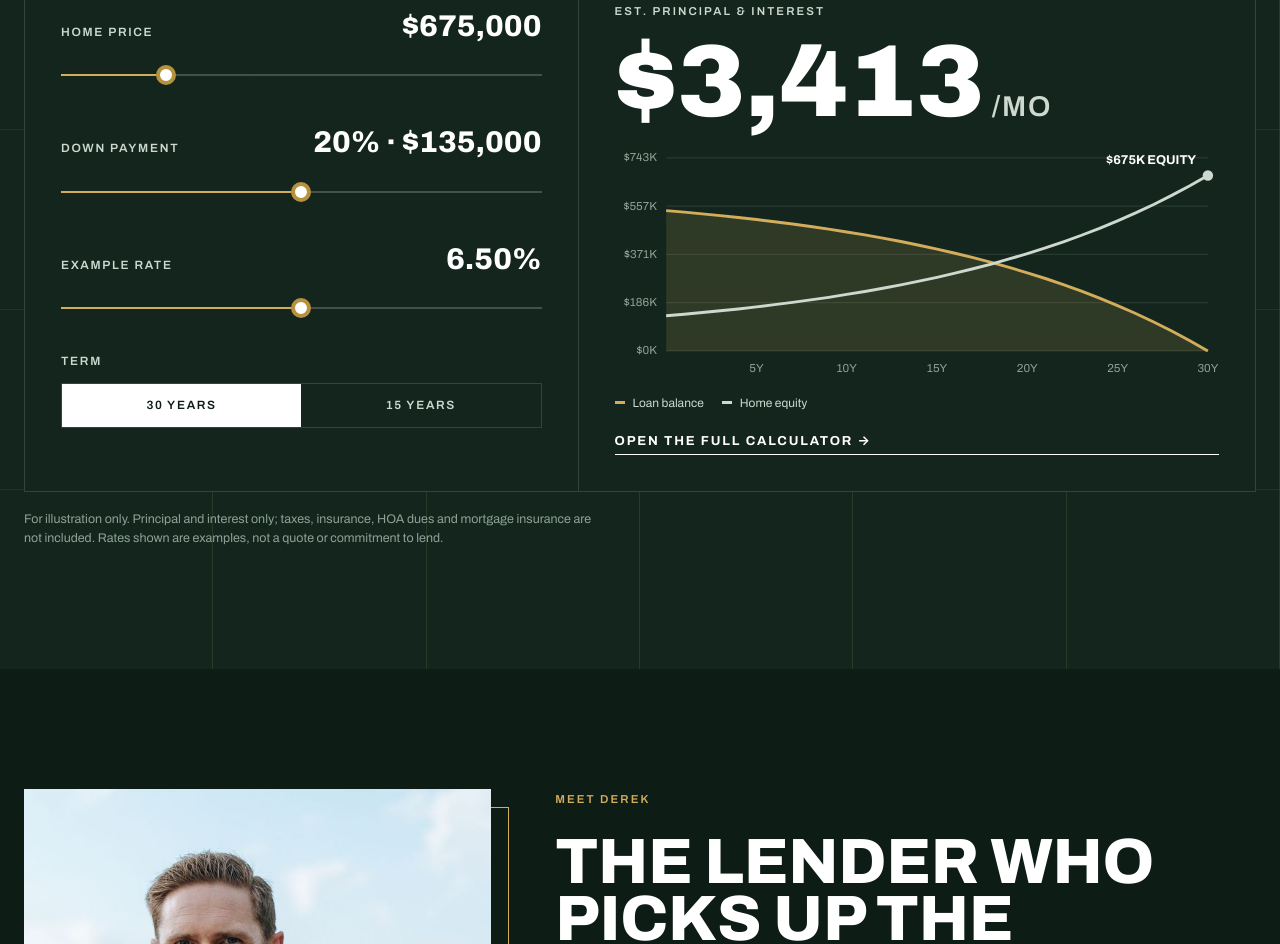
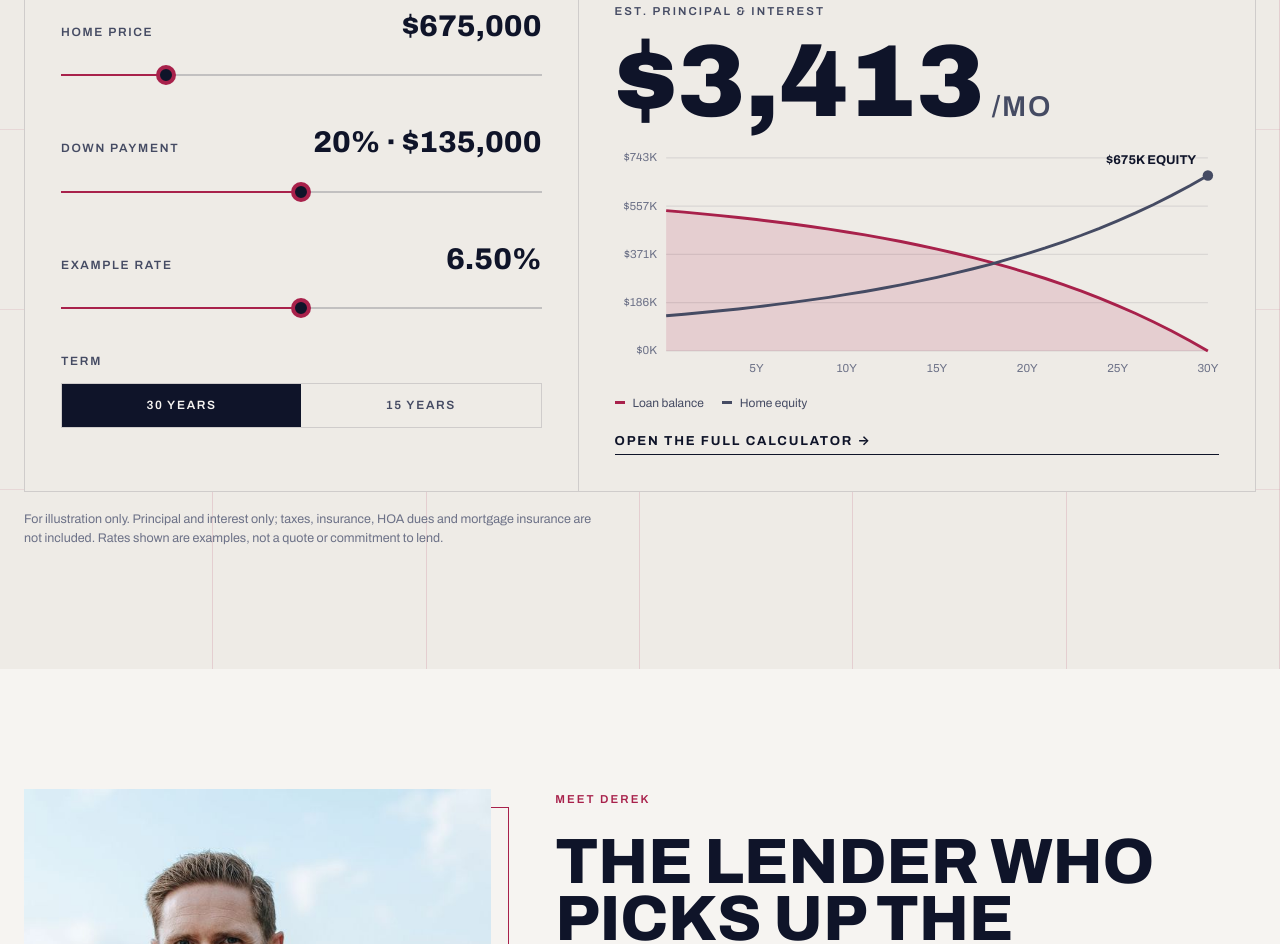
Before and after one commit to colin357/Derek-Goulette-Site, a plain HTML site: page site/index.html in a window 1280 px wide. Shown: the part 3269-4213 px from the top of the page. Drawn offline with Linux system fonts and the light colour scheme.

Commit message:
Switch the site to Raspberry Light
Light warm-white background, navy text and contrast bands, and Derek's
raspberry as the accent. Also fix outline buttons and the Instagram card
so their text stays readable on light backgrounds, and update the
favicon, theme color and share image.

Co-Authored-By: Claude Opus 5.5 <noreply@anthropic.com>
Claude-Session: https://claude.ai/code/session_01F7BfFUwsokkZRw6jEc6ucx

```diff
--- a/concepts/palettes/palettes.css
+++ b/concepts/palettes/palettes.css
@@ -1,17 +1,17 @@
-/* Palette options (site.css currently uses Marsh & Brass). Each block overrides the tokens in site.css. */
-:root[data-palette="raspberry"]{--bg:#0f1429;--bg-2:#161c38;--bg-3:#1f2647;--bg-rgb:15 20 41;--mist:#c9d3e0;--mist-2:#8f9ab0;
+/* Palette options. site.css currently uses Raspberry Light. Each block overrides the tokens in site.css. */
+:root[data-palette="raspberry"]{color-scheme:dark;--bg:#0f1429;--bg-2:#161c38;--bg-3:#1f2647;--bg-rgb:15 20 41;--mist:#c9d3e0;--mist-2:#8f9ab0;
   --accent:#a8214b;--accent-2:#c43a62;--accent-deep:#8e1b3f;--accent-rgb:168 33 75;--accent-2-rgb:196 58 98;--on-accent:#fff;--accent-paper:#a8214b;
   --paper:#f4f3f1;--paper-2:#eae8e4;--fg:#fff;--fg-rgb:255 255 255;--ink-rgb:15 20 41;--ink:#0f1429;--ink-mute:#4a5068;--ink-soft:#6a7088}
-:root[data-palette="marsh"]{--bg:#0e1c16;--bg-2:#13251d;--bg-3:#1b3127;--bg-rgb:14 28 22;--mist:#cdd8cf;--mist-2:#8ea295;
+:root[data-palette="marsh"]{color-scheme:dark;--bg:#0e1c16;--bg-2:#13251d;--bg-3:#1b3127;--bg-rgb:14 28 22;--mist:#cdd8cf;--mist-2:#8ea295;
   --accent:#b8913f;--accent-2:#d3ad5c;--accent-deep:#94742f;--accent-rgb:184 145 63;--accent-2-rgb:211 173 92;--on-accent:#0e1c16;--accent-paper:#8a6a25;
   --paper:#f1f1ec;--paper-2:#e5e5dd;--fg:#fff;--fg-rgb:255 255 255;--ink-rgb:14 28 22;--ink:#0e1c16;--ink-mute:#47574d;--ink-soft:#66766c}
-:root[data-palette="harbor"]{--bg:#0a1d29;--bg-2:#0f2635;--bg-3:#163243;--bg-rgb:10 29 41;--mist:#cfe0e8;--mist-2:#88a4b3;
+:root[data-palette="harbor"]{color-scheme:dark;--bg:#0a1d29;--bg-2:#0f2635;--bg-3:#163243;--bg-rgb:10 29 41;--mist:#cfe0e8;--mist-2:#88a4b3;
   --accent:#cf5537;--accent-2:#ec7556;--accent-deep:#b2452b;--accent-rgb:207 85 55;--accent-2-rgb:236 117 86;--on-accent:#fff;--accent-paper:#b8442a;
   --paper:#f2f5f6;--paper-2:#e3e9ec;--fg:#fff;--fg-rgb:255 255 255;--ink-rgb:10 29 41;--ink:#0a1d29;--ink-mute:#43586a;--ink-soft:#66798a}
-:root[data-palette="haint"]{--bg:#191714;--bg-2:#211e1a;--bg-3:#2b2721;--bg-rgb:25 23 20;--mist:#ddd5ca;--mist-2:#a1978a;
+:root[data-palette="haint"]{color-scheme:dark;--bg:#191714;--bg-2:#211e1a;--bg-3:#2b2721;--bg-rgb:25 23 20;--mist:#ddd5ca;--mist-2:#a1978a;
   --accent:#7cbcb4;--accent-2:#9ad2cb;--accent-deep:#5a9a92;--accent-rgb:124 188 180;--accent-2-rgb:154 210 203;--on-accent:#191714;--accent-paper:#2e6f68;
   --paper:#f1eee8;--paper-2:#e5e0d7;--fg:#fff;--fg-rgb:255 255 255;--ink-rgb:25 23 20;--ink:#191714;--ink-mute:#534c44;--ink-soft:#746b61}
-:root[data-palette="regatta"]{--bg:#0c1530;--bg-2:#121d3d;--bg-3:#1a274d;--bg-rgb:12 21 48;--mist:#d3dbea;--mist-2:#8e9bb8;
+:root[data-palette="regatta"]{color-scheme:dark;--bg:#0c1530;--bg-2:#121d3d;--bg-3:#1a274d;--bg-rgb:12 21 48;--mist:#d3dbea;--mist-2:#8e9bb8;
   --accent:#2f6fe0;--accent-2:#5b8ff0;--accent-deep:#2457b5;--accent-rgb:47 111 224;--accent-2-rgb:91 143 240;--on-accent:#fff;--accent-paper:#2457b5;
   --paper:#f3f5f9;--paper-2:#e4e9f2;--fg:#fff;--fg-rgb:255 255 255;--ink-rgb:12 21 48;--ink:#0c1530;--ink-mute:#465270;--ink-soft:#67728d}
 
--- a/site/assets/css/site.css
+++ b/site/assets/css/site.css
@@ -1,23 +1,24 @@
 /* Derek Goulette — "Campaign" design system
-   Marsh green and brass, condensed uppercase display type,
+   Raspberry from Derek's windowpane jacket on a light ground with navy bands, condensed uppercase display type,
    hairline rules and sharp corners. Windowpane grid lines are the signature detail. */
 :root{
-  /* Palette: Marsh & Brass. Every color on the site comes from these tokens.
-     Swap the values here to re-color the whole site. */
-  --bg:#0e1c16; --bg-2:#13251d; --bg-3:#1b3127; --bg-rgb:14 28 22;   /* dark surfaces */
-  --fg:#fff; --fg-rgb:255 255 255; --mist:#cdd8cf; --mist-2:#8ea295;                     /* text on dark */
-  --accent:#b8913f; --accent-2:#d3ad5c; --accent-deep:#94742f;     /* brand accent */
-  --accent-rgb:184 145 63; --accent-2-rgb:211 173 92;
-  --on-accent:#0e1c16;                                                /* text on accent */
-  --accent-paper:#8a6a25;                                          /* accent on light sections */
-  --paper:#f1f1ec; --paper-2:#e5e5dd;                              /* light sections */
-  --ink:#0e1c16; --ink-rgb:14 28 22; --ink-mute:#47574d; --ink-soft:#66766c;           /* text on light */
+  /* Palette: Raspberry Light. Every color on the site comes from these tokens.
+     Swap the values here to re-color the whole site (more options in concepts/palettes). */
+  --bg:#f6f4f1; --bg-2:#eeebe6; --bg-3:#e4e0d9; --bg-rgb:246 244 241;            /* main (light) surfaces */
+  --fg:#0f1429; --fg-rgb:15 20 41; --mist:#454b63; --mist-2:#6c7187;            /* text on main surfaces */
+  --accent:#a8214b; --accent-2:#a8214b; --accent-deep:#8e1b3f;                    /* raspberry */
+  --accent-rgb:168 33 75; --accent-2-rgb:168 33 75;
+  --on-accent:#fff;                                                               /* text on raspberry */
+  --accent-paper:#ec7d9c;                                                         /* raspberry on navy bands */
+  --paper:#0f1429; --paper-2:#161c38;                                             /* contrast bands (navy) */
+  --ink:#f6f4f1; --ink-rgb:246 244 241; --ink-mute:#c3c9d8; --ink-soft:#949bb2;  /* text on navy bands */
+  --card:#fff; --card-ink:#0f1429; --card-mute:#454b63; --card-soft:#6c7187;     /* white cards (Instagram) */
   --line:rgb(var(--fg-rgb) / .14); --line-ink:rgb(var(--ink-rgb) / .15);
   --font:"Archivo",system-ui,-apple-system,"Segoe UI",Roboto,sans-serif;
   --wrap:1320px;
   --gut:max(24px,env(safe-area-inset-left,0px));
   --gut-r:max(24px,env(safe-area-inset-right,0px));
-  color-scheme:dark;
+  color-scheme:light;
 }
 *,*::before,*::after{box-sizing:border-box}
 html{scroll-behavior:smooth;-webkit-text-size-adjust:100%}
@@ -65,7 +66,7 @@ button,input,select,textarea{font:inherit;color:inherit}
 .btn:hover{background:var(--accent-2)}
 .btn .arr{transition:transform .25s}
 .btn:hover .arr{transform:translateX(4px)}
-.btn.ghost{background:transparent;box-shadow:inset 0 0 0 1px rgb(var(--fg-rgb) / .4)}
+.btn.ghost{color:var(--fg);background:transparent;box-shadow:inset 0 0 0 1px rgb(var(--fg-rgb) / .4)}
 .btn.ghost:hover{box-shadow:inset 0 0 0 1px var(--fg)}
 .paper .btn.ghost{box-shadow:inset 0 0 0 1px rgb(var(--ink-rgb) / .4);color:var(--ink)}
 .paper .btn.ghost:hover{box-shadow:inset 0 0 0 1px var(--ink)}
@@ -352,16 +353,16 @@ tbody tr:hover{background:rgb(var(--accent-rgb) / .05)}
 /* "@derekgoulette" is ~6.8em wide: size it to the column so it always fits on one line */
 .ig-copy h2{font-size:clamp(28px,7vw,110px);font-size:min(110px,14cqi)}
 .ig-copy h2 .r{white-space:nowrap}
-.ig-card{display:grid;gap:22px;background:#fff;color:var(--ink);padding:32px;text-decoration:none;box-shadow:18px 18px 0 var(--accent);transition:transform .3s ease,box-shadow .3s ease}
+.ig-card{display:grid;gap:22px;background:var(--card);color:var(--card-ink);padding:32px;text-decoration:none;box-shadow:18px 18px 0 var(--accent);transition:transform .3s ease,box-shadow .3s ease}
 .ig-card:hover{transform:translate(-4px,-4px);box-shadow:22px 22px 0 var(--accent-2)}
 .ig-top{display:flex;align-items:center;gap:16px}
 .ig-ring{width:76px;height:76px;flex:none;border-radius:50%;padding:3px;background:conic-gradient(from 200deg,var(--accent),var(--accent-2),color-mix(in srgb,var(--accent-2) 40%,#fff),var(--accent))}
 .ig-ring img{width:100%;height:100%;border-radius:50%;object-fit:cover;object-position:center 18%;border:3px solid #fff}
 .ig-id{display:grid;gap:2px;min-width:0}
 .ig-id b{font-weight:700;font-size:19px;overflow-wrap:anywhere}
-.ig-id span{color:var(--ink-soft);font-size:14px}
-.ig-glyph{width:28px;height:28px;margin-left:auto;color:var(--accent-paper);flex:none}
-.ig-bio{color:var(--ink-mute);font-size:15px;line-height:1.6}
+.ig-id span{color:var(--card-soft);font-size:14px}
+.ig-glyph{width:28px;height:28px;margin-left:auto;color:var(--accent);flex:none}
+.ig-bio{color:var(--card-mute);font-size:15px;line-height:1.6}
 .ig-follow{display:block;text-align:center;background:var(--accent);color:var(--on-accent);padding:13px;font-size:13px;letter-spacing:.14em;text-transform:uppercase;font-weight:700;transition:background .25s}
 .ig-card:hover .ig-follow{background:var(--accent-2)}
 @media (max-width:920px){.ig-grid{grid-template-columns:minmax(0,1fr)}.ig-card{max-width:440px;margin-right:12px;box-shadow:12px 12px 0 var(--accent)}}
--- a/site/index.html
+++ b/site/index.html
@@ -6,7 +6,7 @@
 <title>Derek Goulette · Charleston Home Loans · Fairway Home Mortgage</title>
 <meta name="description" content="Charleston home loans from Derek Goulette, Branch Manager at Fairway Home Mortgage on Daniel Island. First-time buyers, VA, jumbo, investment and refinance. NMLS #325427.">
 <link rel="canonical" href="https://derekgoulette.com/">
-<meta name="theme-color" content="#0e1c16">
+<meta name="theme-color" content="#f6f4f1">
 <meta property="og:type" content="website">
 <meta property="og:site_name" content="Derek Goulette · Home Loans">
 <meta property="og:title" content="Derek Goulette · Charleston Home Loans · Fairway Home Mortgage">
```
Also changed, not shown: site/404.html (+1 -1 lines), site/about.html (+1 -1 lines), site/calculator.html (+1 -1 lines), site/careers.html (+1 -1 lines), site/contact.html (+1 -1 lines), site/loans.html (+1 -1 lines), site/realtors.html (+1 -1 lines), src/layout.html (+1 -1 lines), site/assets/img/og.jpg.
